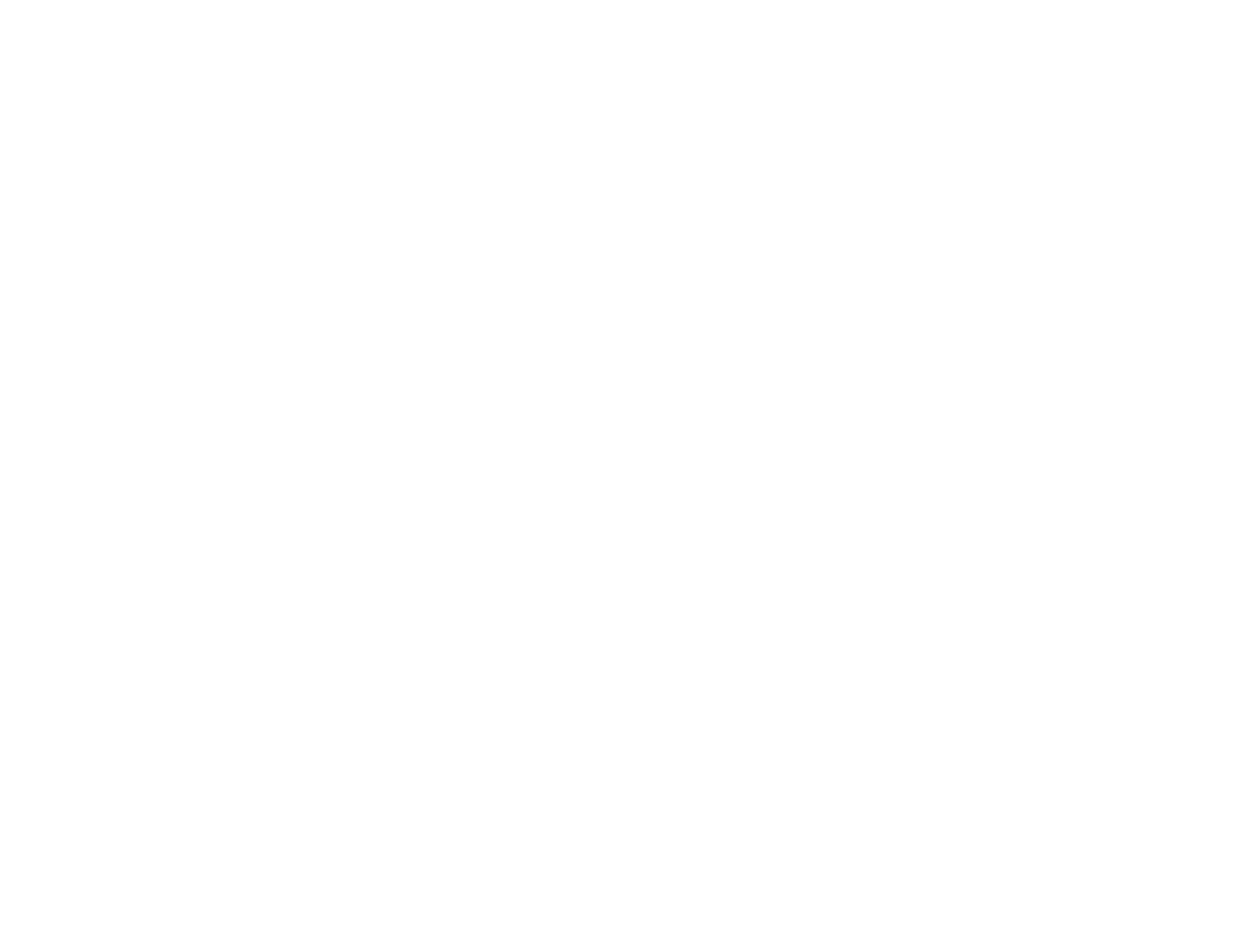
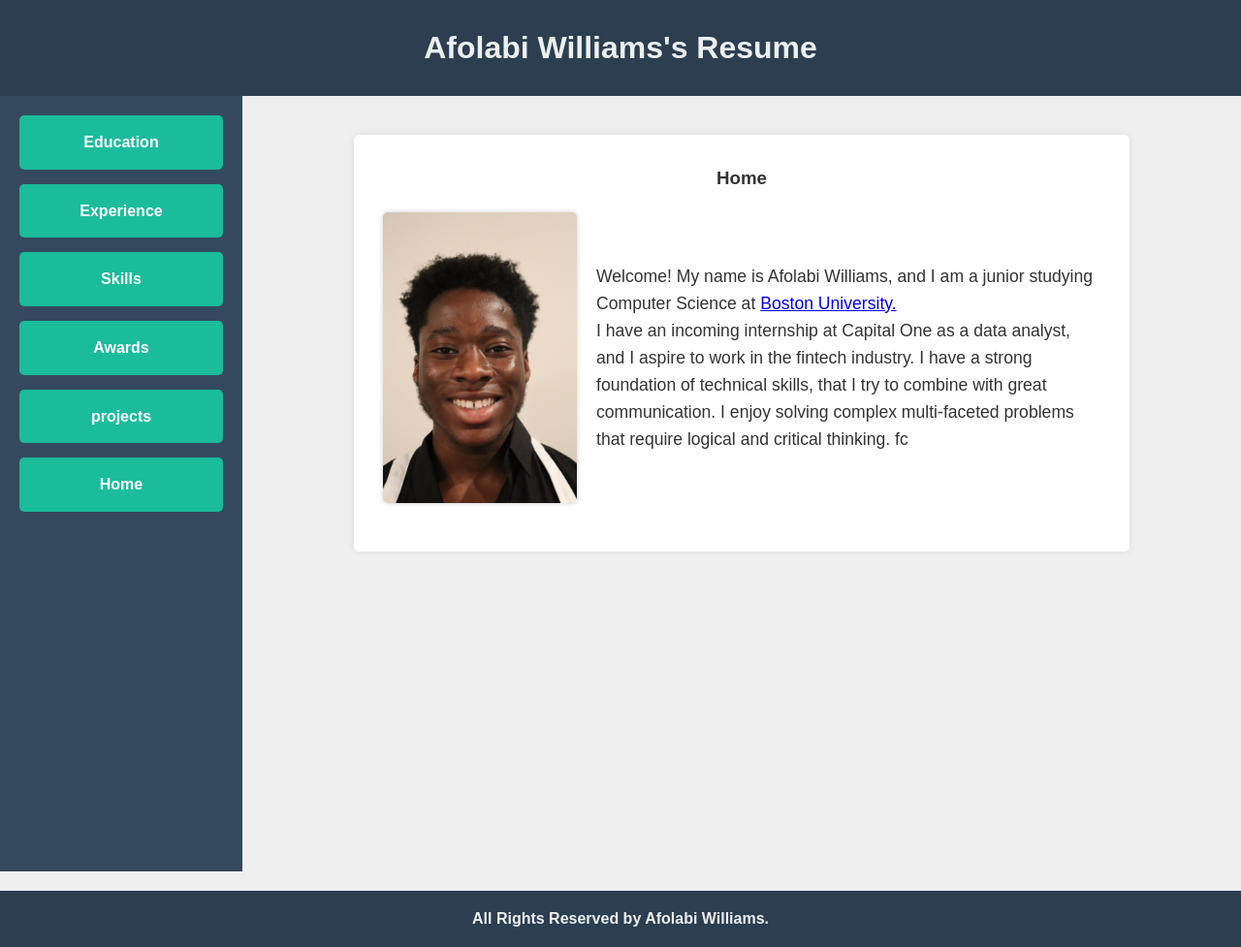
Before and after one commit to afwill45/mp-1, a plain HTML site: page resume.html in a window 1280 px wide. Shown: the whole page at 97% size. Before the commit the page ends 800 px from the top, so only its background shows below. Drawn offline with Linux system fonts and the light colour scheme.

Commit message:
Finished home page

```diff
--- a/resume.html
+++ b/resume.html
@@ -3,8 +3,51 @@
 <head>
     <meta charset="UTF-8">
     <title>Resume</title>
+    <link type="text/css" rel="stylesheet" href="style.css">
 </head>
+
 <body>
 
+
+    <header>
+        <h1>Afolabi Williams's Resume </h1>
+    </header>
+    <div id = "nav_comb">
+
+        <nav id = "nav_bar">
+            <ul>
+                <li> <a href="edu.html">Education</a> </li>
+                <li> <a href="exp.html">Experience</a> </li>
+                <li> <a href="skills.html">Skills</a> </li>
+                <li> <a href="awards.html">Awards</a> </li>
+                <li> <a href="projects.html">projects</a> </li>
+                <li> <a href="resume.html">Home</a> </li>
+            </ul>
+        </nav>
+
+    <div id = "main">
+
+    <main>
+        <h3>Home </h3>
+
+        <div id = 'test'>
+        <img src="headshot.JPG" alt="Portrait of a handsome young black man smiling" id="headshot">
+
+
+        <p>Welcome! My name is Afolabi Williams, and I am a junior studying Computer Science at <a href="edu.html">Boston University.</a>
+            <br>
+        I have an incoming internship at Capital One as a data analyst, and I aspire to work in the fintech industry. I have a strong foundation of technical skills,
+        that I try to combine with great communication. I enjoy solving complex multi-faceted problems that require logical and critical thinking.
+        fc
+        </p>
+        </div>
+    </div>
+    </main>
+
+</div>
+
+    <footer>
+        <a href="credits.html"> All Rights Reserved by Afolabi Williams. </a>
+    </footer>
 </body>
 </html>
--- a/style.css
+++ b/style.css
@@ -0,0 +1,121 @@
+/* Global resets and base styles */
+* {
+    margin: 0;
+    padding: 0;
+    box-sizing: border-box;
+  }
+
+  body {
+    font-family: Arial, sans-serif;
+    background-color: #f0f0f0;
+    color: #333;
+    line-height: 1.6;
+  }
+
+  /* Header styling */
+  header {
+    background-color: #2c3e50;
+    color: #ecf0f1;
+    text-align: center;
+    padding: 1.5em 0;
+  }
+
+  header h1 {
+    font-size: 2em;
+  }
+
+  /* Navigation container (side nav + content) */
+  #nav_comb {
+    display: flex;
+    min-height: 100vh;
+  }
+
+  /* Navigation styling */
+  nav {
+    width: 250px;
+    background-color: #34495e;
+    padding: 20px;
+  }
+
+  nav ul {
+    list-style: none;
+  }
+
+  nav li {
+    margin-bottom: 15px;
+  }
+
+  nav a {
+    display: block;
+    padding: 15px;
+    background-color: #1abc9c;
+    color: #fff;
+    text-align: center;
+    text-decoration: none;
+    font-weight: bold;
+    border-radius: 5px;
+    transition: background-color 0.3s ease;
+  }
+
+  nav a:hover {
+    background-color: #16a085;
+  }
+
+  /* Main content area */
+  #main {
+    flex: 1;
+    padding: 20px;
+    background-color: #f0f0f0;
+  }
+
+  main {
+    background-color: #fff;
+    max-width: 800px;
+    margin: 20px auto;
+    padding: 30px;
+    box-shadow: 0 0 10px rgba(0,0,0,0.1);
+    border-radius: 5px;
+  }
+
+  /* Section with image and text */
+  #test {
+    display: flex;
+    flex-wrap: wrap;
+    align-items: center;
+    gap: 20px;
+    margin-bottom: 20px;
+  }
+
+  #test img {
+    width: 30%;
+    max-width: 200px;
+    height: auto;
+    border-radius: 5px;
+    box-shadow: 0 0 5px rgba(0,0,0,0.2);
+  }
+
+  #test p {
+    flex: 1;
+    font-size: 1.1em;
+  }
+
+  /* Headings */
+  h3 {
+    text-align: center;
+    margin-bottom: 20px;
+  }
+
+  /* Footer styling */
+  footer {
+    background-color: #2c3e50;
+    color: #ecf0f1;
+    text-align: center;
+    padding: 1em 0;
+    margin-top: 20px;
+  }
+
+  footer a {
+    color: #ecf0f1;
+    text-decoration: none;
+    font-weight: bold;
+  }
```
Also changed, not shown: projects.html (+12 -0 lines), test.html (added, +74 -0 lines), awards.html (added), credits.html (added), headshot.JPG (added).
